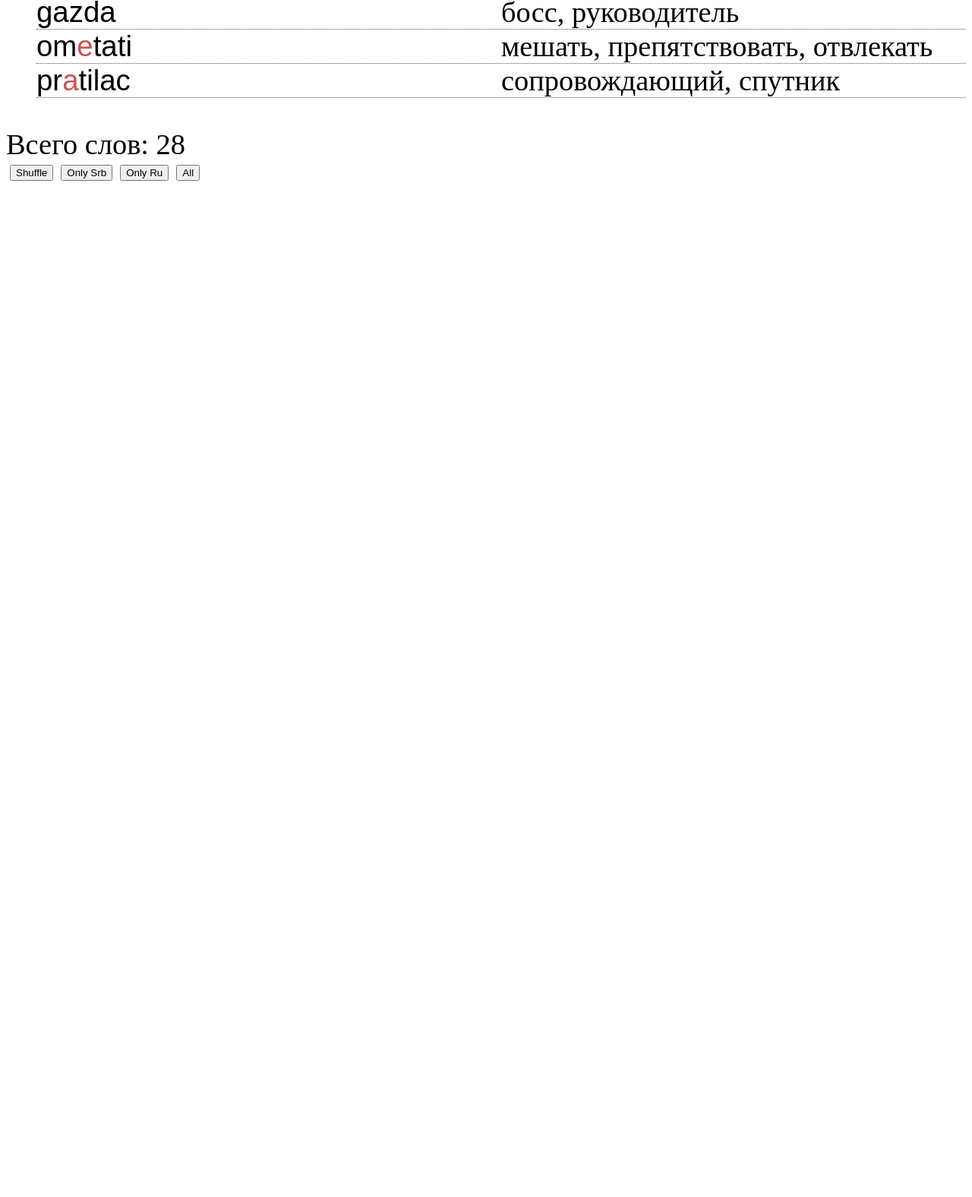
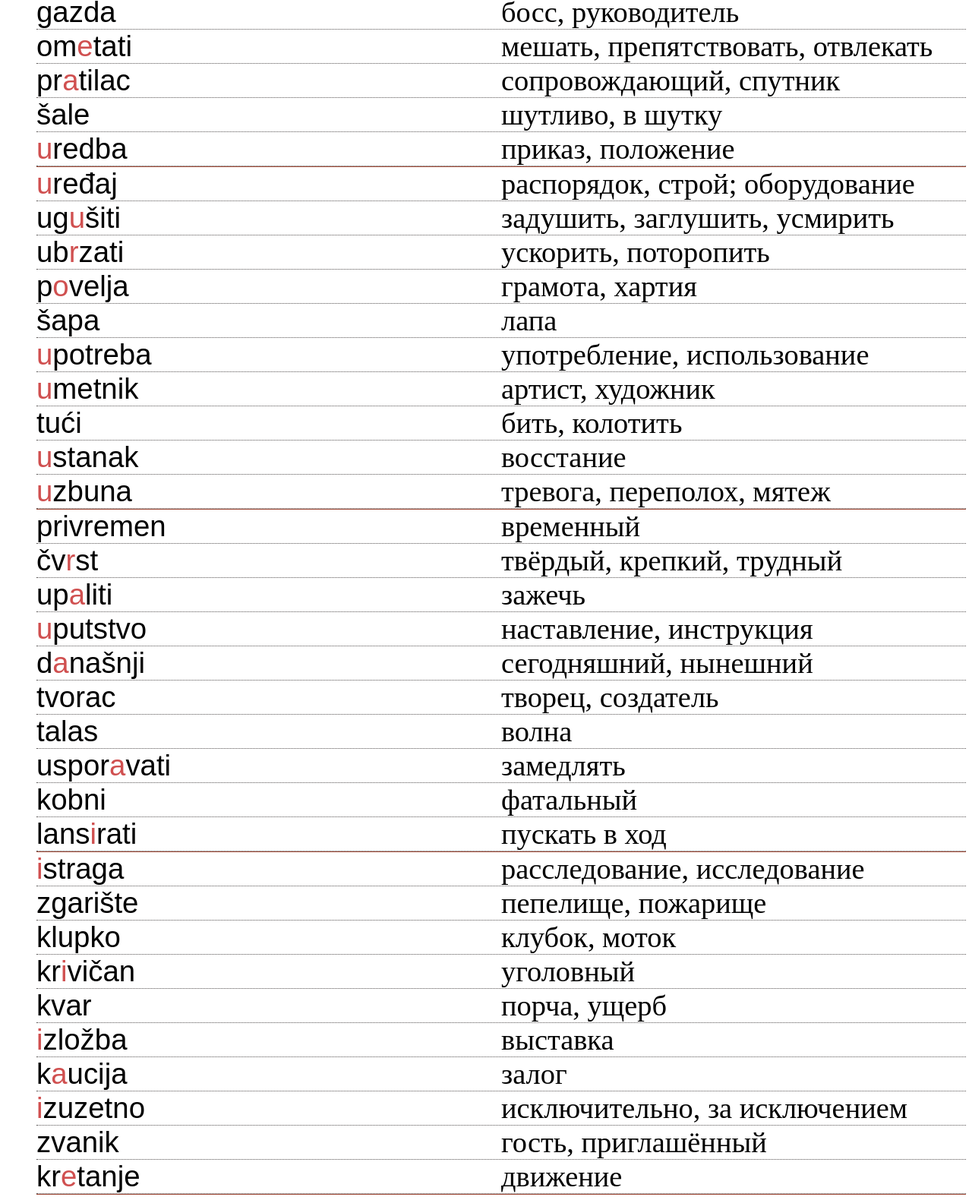
Before and after one commit to SergeyBibikov/serbian, a plain HTML site: page words_learning/2.html in a window 1280 px wide. Shown: the part 1171-2747 px from the top of the page at 76% size. Before the commit the page ends 1422 px from the top, so only its background shows below. Drawn offline with Linux system fonts and the light colour scheme.

Commit message:
new words

```diff
--- a/words_learning/2.html
+++ b/words_learning/2.html
@@ -187,6 +187,166 @@ button {
             <div class="rus">сопровождающий, спутник</div>
             </li>
 
+            <li>
+                <div class="srb">šale</div>
+                <div class="rus">шутливо, в шутку</div>
+            </li>
+
+            <li>
+                <div class="srb"><span class="stress">u</span>redba</div>
+                <div class="rus">приказ, положение</div>
+            </li>
+
+            <li>
+                <div class="srb"><span class="stress">u</span>ređaj</div>
+                <div class="rus">распорядок, строй; оборудование</div>
+            </li>
+
+            <li>
+                <div class="srb">ug<span class="stress">u</span>šiti</div>
+                <div class="rus">задушить, заглушить, усмирить</div>
+            </li>
+
+            <li>
+                <div class="srb">ub<span class="stress">r</span>zati</div>
+                <div class="rus">ускорить, поторопить</div>
+            </li>
+
+            <li>
+                <div class="srb">p<span class="stress">o</span>velja</div>
+                <div class="rus">грамота, хартия</div>
+            </li>
+
+            <li>
+                <div class="srb">šapa</div>
+                <div class="rus">лапа</div>
+            </li>
+
+            <li>
+                <div class="srb"><span class="stress">u</span>potreba</div>
+                <div class="rus">употребление, использование</div>
+            </li>
+
+            <li>
+                <div class="srb"><span class="stress">u</span>metnik</div>
+                <div class="rus">артист, художник</div>
+            </li>
+
+            <li>
+                <div class="srb">tući</div>
+                <div class="rus">бить, колотить</div>
+            </li>
+
+            <li>
+                <div class="srb"><span class="stress">u</span>stanak</div>
+                <div class="rus">восстание</div>
+            </li>
+
+            <li>
+                <div class="srb"><span class="stress">u</span>zbuna</div>
+                <div class="rus">тревога, переполох, мятеж</div>
+            </li>
+
+            <li>
+                <div class="srb">privremen</div>
+                <div class="rus">временный</div>
+            </li>
+
+            <li>
+                <div class="srb">čv<span class="stress">r</span>st</div>
+                <div class="rus">твёрдый, крепкий, трудный</div>
+            </li>
+
+            <li>
+                <div class="srb">up<span class="stress">a</span>liti</div>
+                <div class="rus">зажечь</div>
+            </li>
+
+            <li>
+                <div class="srb"><span class="stress">u</span>putstvo</div>
+                <div class="rus">наставление, инструкция</div>
+            </li>
+
+            <li>
+                <div class="srb">d<span class="stress">a</span>našnji</div>
+                <div class="rus">сегодняшний, нынешний</div>
+            </li>
+
+            <li>
+                <div class="srb">tvorac</div>
+                <div class="rus">творец, создатель</div>
+            </li>
+
+            <li>
+                <div class="srb">talas</div>
+                <div class="rus">волна</div>
+            </li>
+
+            <li>
+                <div class="srb">uspor<span class="stress">a</span>vati</div>
+                <div class="rus">замедлять</div>
+            </li>
+
+            <li>
+                <div class="srb">kobni</div>
+                <div class="rus">фатальный</div>
+            </li>
+
+            <li>
+                <div class="srb">lans<span class="stress">i</span>rati</div>
+                <div class="rus">пускать в ход</div>
+            </li>
+
+            <li>
+                <div class="srb"><span class="stress">i</span>straga</div>
+                <div class="rus">расследование, исследование</div>
+            </li>
+
+            <li>
+                <div class="srb">zgarište</div>
+                <div class="rus">пепелище, пожарище</div>
+            </li>
+
+            <li>
+                <div class="srb">klupko</div>
+                <div class="rus">клубок, моток</div>
+            </li>
+
+            <li>
+                <div class="srb">kr<span class="stress">i</span>vičan</div>
+                <div class="rus">уголовный</div>
+            </li>
+
+            <li>
+                <div class="srb">kvar</div>
+                <div class="rus">порча, ущерб</div>
+            </li>
+
+            <li>
+                <div class="srb"><span class="stress">i</span>zložba</div>
+                <div class="rus">выставка</div>
+            </li>
+
+            <li>
+                <div class="srb">k<span class="stress">a</span>ucija</div>
+                <div class="rus">залог</div>
+            </li>
+
+            <li>
+                <div class="srb"><span class="stress">i</span>zuzetno</div>
+                <div class="rus">исключительно, за исключением</div>
+            </li>
+
+            <li>
+                <div class="srb">zvanik</div>
+                <div class="rus">гость, приглашённый</div>
+            </li>
+
+            <li>
+                <div class="srb">kr<span class="stress">e</span>tanje</div>
+                <div class="rus">движение</div>
+            </li>
+
     </ol>
     <div id="count"></div>
     <div class="controls">
```
Also changed, not shown: nwords.csv (+7 -7 lines).
